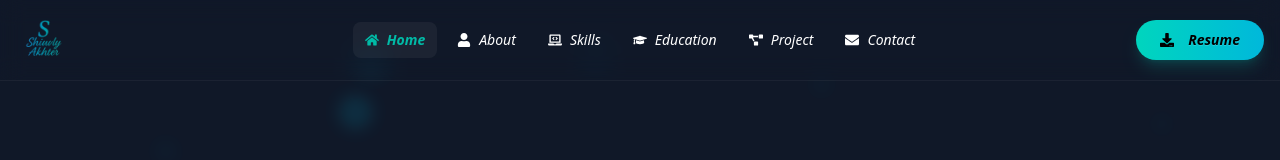
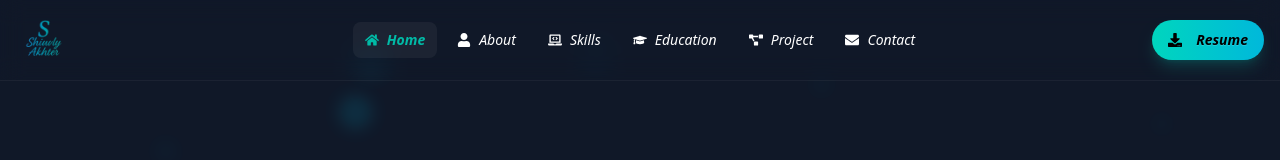
Before and after one commit to shiuly-28/my-portfoilo, a React (Vite) app: page / in a window 1280 px wide. Shown: the top 160 px of the page. Built offline with nearby package versions, Linux system fonts and the light colour scheme.

Commit message:
resume button updated

```diff
--- a/src/shared/Nabver.jsx
+++ b/src/shared/Nabver.jsx
@@ -1,7 +1,7 @@
 import React from 'react';
 import logo from '../assets/logo2.png';
 import { FaHome, FaUser, FaLaptopCode, FaGraduationCap, FaProjectDiagram, FaEnvelope, FaDownload } from 'react-icons/fa';
-import resume from '../assets/Shiuly_Fronted_Resume.pdf';
+import resume from '../assets/Shiuly_Fronted_Resume (7) (1).pdf';
 import { NavLink } from 'react-router-dom';
 
 const Nabver = () => {
@@ -93,14 +93,15 @@ const Nabver = () => {
                 </div>
 
                 <div className="navbar-end">
-                    <a
-                        href={resume}
-                        download
-                        className="btn border-none bg-gradient-to-r from-teal-400 to-cyan-500 hover:from-teal-500 hover:to-cyan-600 rounded-full text-black italic font-bold text-xs sm:text-sm px-4 sm:px-6 transition-all shadow-lg shadow-teal-500/20"
+                  <a
+                    href={resume}
+                    target="_blank"
+                    rel="noopener noreferrer"
+                    className="btn border-none bg-gradient-to-r from-teal-400 to-cyan-500 hover:from-teal-500 hover:to-cyan-600 rounded-full text-black italic font-bold text-xs sm:text-sm px-2 sm:px-4  transition-all shadow-lg shadow-teal-500/20"
                     >
-                        <FaDownload className="hidden sm:inline mr-2" />
-                        <span>Resume</span>
-                    </a>
+    <FaDownload className="hidden sm:inline mr-2" />
+    <span>Resume</span>
+</a>
                 </div>
             </div>
         </nav>
```
Also changed, not shown: 2 other files (tests, documents, lock files or other folders).
